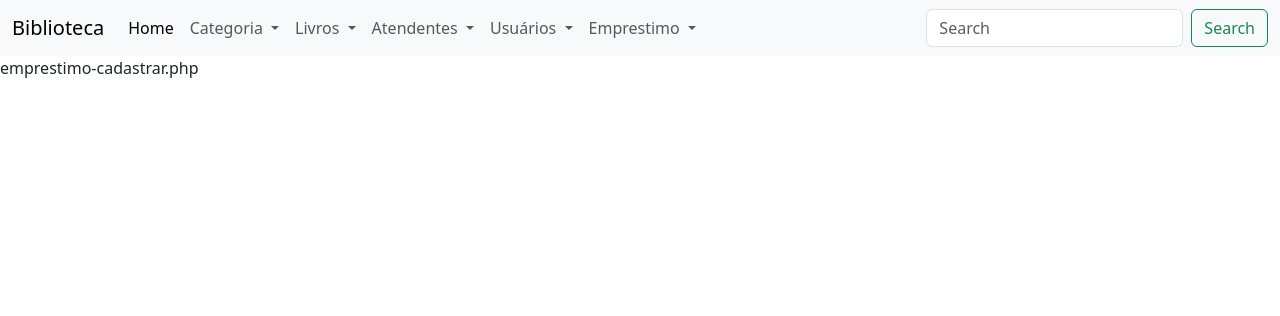
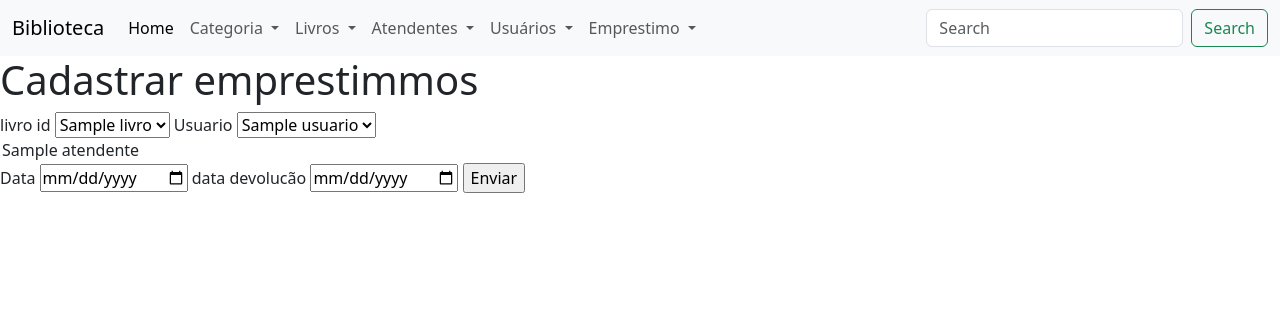
Before and after one commit to MikalROn/projeto-eliel, a PHP site: page /index.php?page=emprestimo-cadastrar in a window 1280 px wide. Shown: the top 316 px of the page. Run offline with PHP 8.4, Linux system fonts and the light colour scheme; tables that the repository leaves empty hold one stand-in row (values such as "Sample post").

Commit message:
Criado o cadastro de  emprestimo

```diff
--- a/emprestimo-cadastrar.php
+++ b/emprestimo-cadastrar.php
@@ -1 +1,58 @@
-emprestimo-cadastrar.php
+<h1> Cadastrar emprestimmos</h1>
+
+<form action="emprestimo-cadastrar.php" method="post">
+    <label for=""> livro id</label>
+    <select name="livro_id_livro" >
+        <?php
+        $sql = "SELECT * FROM livro";
+        $resultado = mysqli_query($conn, $sql);
+        while ($linha = mysqli_fetch_assoc($resultado)) {
+            echo '<option value="'.$linha['id_livro'].'">'.$linha['titulo_livro'].'</option>';
+        }
+      ?>
+    </select>
+    <label for="">Usuario</label>
+    <select name="usuario_id_usuario" >
+        <?php
+        $sql = "SELECT * FROM usuario";
+        $resultado = mysqli_query($conn, $sql);
+        while ($linha = mysqli_fetch_assoc($resultado)) {
+            echo '<option value="'.$linha['id_usuario'].'">'.$linha['nome_usuario'].'</option>';
+        }
+        ?>
+    <label for="">
+        Atendentes
+    </label>
+    <select name="atendente_id_atendente" >
+        <?php
+        $sql = "SELECT * FROM atendente";
+        $resultado = mysqli_query($conn, $sql);
+        while ($linha = mysqli_fetch_assoc($resultado)) {
+            echo '<option value="'.$linha['id_atendente'].'">'.$linha['nome_atendente'].'</option>';
+        } ?>
+    </select>
+    <label for="">
+        Data
+    </label>
+    <input type="date" name="data_emprestimo" id="">
+    <label for=""> data devolucão </label>
+    <input type="date" name="data_devolucao">
+    <input type="submit" value="Enviar">
+</form>
+
+<?php
+if (@$_SEVER['REQUEST_METHOD'] == 'POST'){
+    $livro_id_livro = @$_POST['livro_id_livro'];
+    $usuario_id_usuario = @$_POST['usuario_id_usuario'];
+    $atendente_id_atendente = @$_POST['atendente_id_atendente'];
+    $data_emprestimo = @$_POST['data_emprestimo'];
+    $data_devolucao = @$_POST['data_devolucao'];
+    $sql = "INSERT INTO emprestimo (livro_id_livro, usuario_id_usuario, atendente_id_atendente, data_emprestimo, data_devolucao) VALUES ('$livro_id_livro', '$usuario_id_usuario', '$atendente_id_atendente', '$data_emprestimo', '$data_devolucao')";
+    $resultado = mysqli_query($conn, $sql);
+    if ($resultado) {
+        echo '<script>alert("Emprestimo cadastrado com sucesso")</script>';
+    } else {
+        echo '<script>alert("Erro ao cadastrar emprestimo")</script>';
+    }
+}
+?>
```
